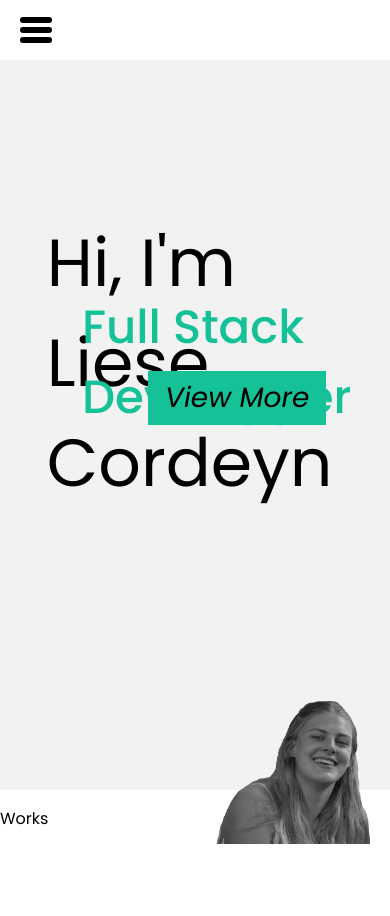
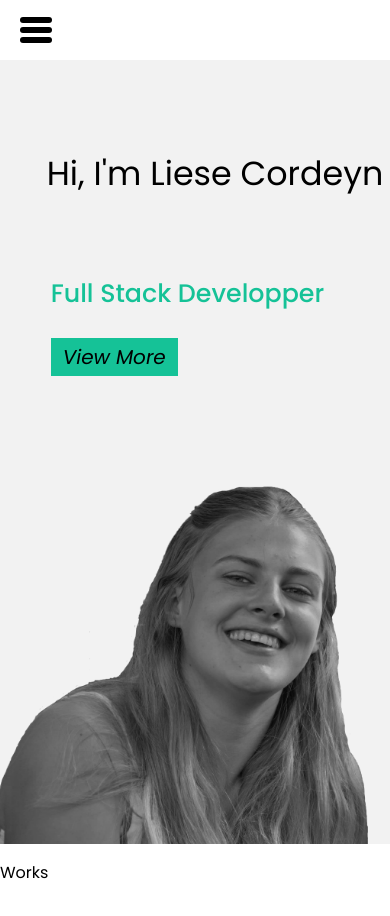
Before and after one commit to LieseCordeyn/portfolio, a React (Create React App) app: page / in a window 390 px wide. Shown: the top 916 px of the page. Built offline with nearby package versions, Linux system fonts and the light colour scheme.

Commit message:
Styling homepage mobile first

```diff
--- a/src/SCSS/home.scss
+++ b/src/SCSS/home.scss
@@ -1,7 +1,7 @@
 @import 'Colors';
 
 #HomeContainer {
-    min-height: 93.6vh;
+    min-height: 100vh;
     background-color: $homeColor;
 }
 
@@ -11,19 +11,26 @@
 
 #HomeContainer h1 {
     position: absolute;
-    top: 20%;
+    top: 15%;
     left: 12%;
     font-weight: 400;
-    font-size: 50pt;
+    font-size: 25pt;
 }
 
 #HomeContainer h2 {
     color: $accentColor;
     position: absolute;
     top: 30%;
-    left: 21%;
+    left: 13%;
     font-weight: 500;
-    font-size: 35pt;
+    font-size: 19pt;
+}
+
+#HomeContainer img {
+    position: absolute;
+    bottom: 0%;
+    right: 5%;
+    width: 100vw;
 }
 
 #HomeContainer #ViewMoreButton {
@@ -31,9 +38,31 @@
     padding: .2em .6em;
     width: fit-content;
     position: absolute;
+    top: 40%;
+    left: 13%;
+    font-style: italic;
+    font-size: 15pt;
+}
+
+@media (min-width: 800px) {
+
+    #HomeContainer {
+        min-height: 93.6vh;
+    }
+
+    #HomeContainer h1 {
+        top: 20%;
+        font-size: 50pt;
+    }
+
+    #HomeContainer h2 {
+        left: 21%;
+        font-size: 35pt;
+    }
+
+    #HomeContainer #ViewMoreButton {
         top: 44%;
         left: 38%;
-    font-style: italic;
         font-size: 21pt;
     }
 
@@ -42,10 +71,8 @@
     }
 
     #HomeContainer img {
-    position: absolute;
-    bottom: 0%;
-    right: 5%;
         width: 40vw;
+    }
 }
 
 @media (prefers-color-scheme: dark){
--- a/src/SCSS/navigation.scss
+++ b/src/SCSS/navigation.scss
@@ -128,7 +128,6 @@ nav .activeClass  {
 
 
 @media (min-width: 800px) {
-
 	.navWeb {
 		display: block;
 	}
```
Lines whose indentation alone changed are shown as unchanged.
